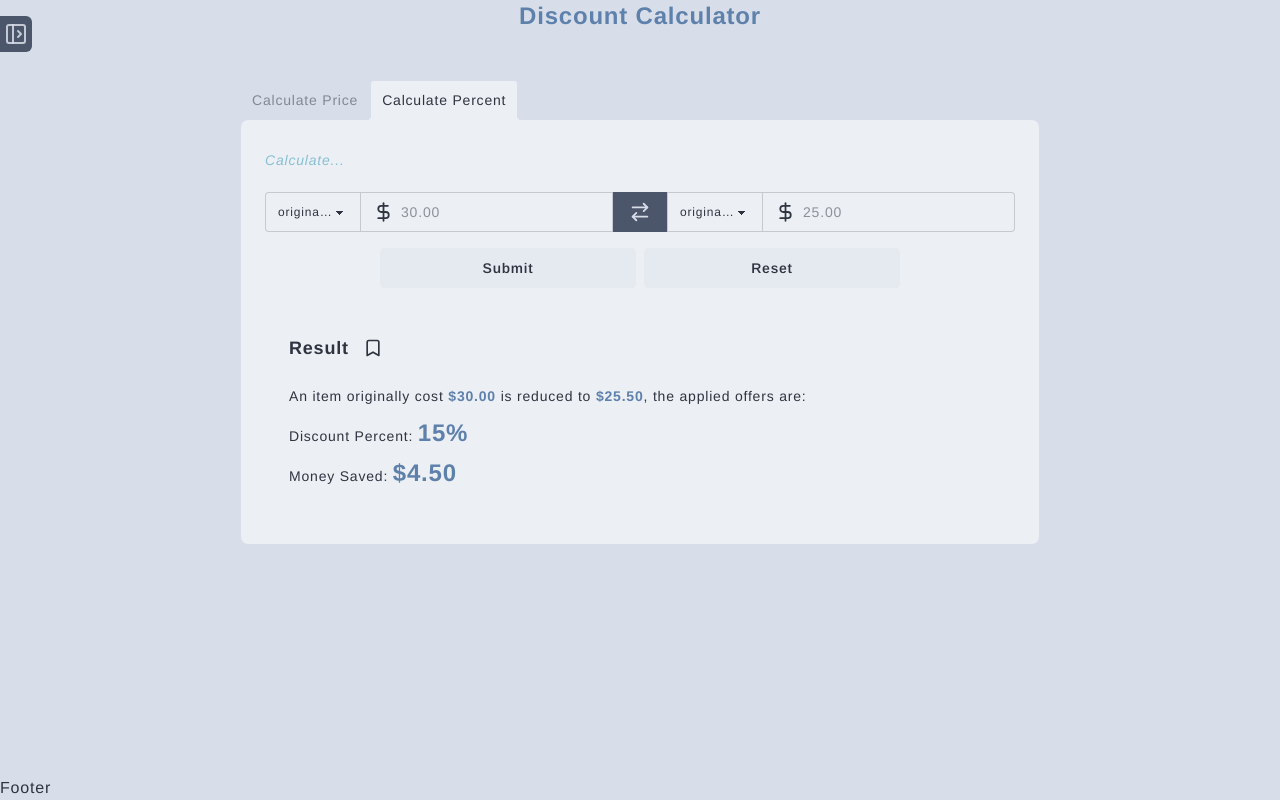
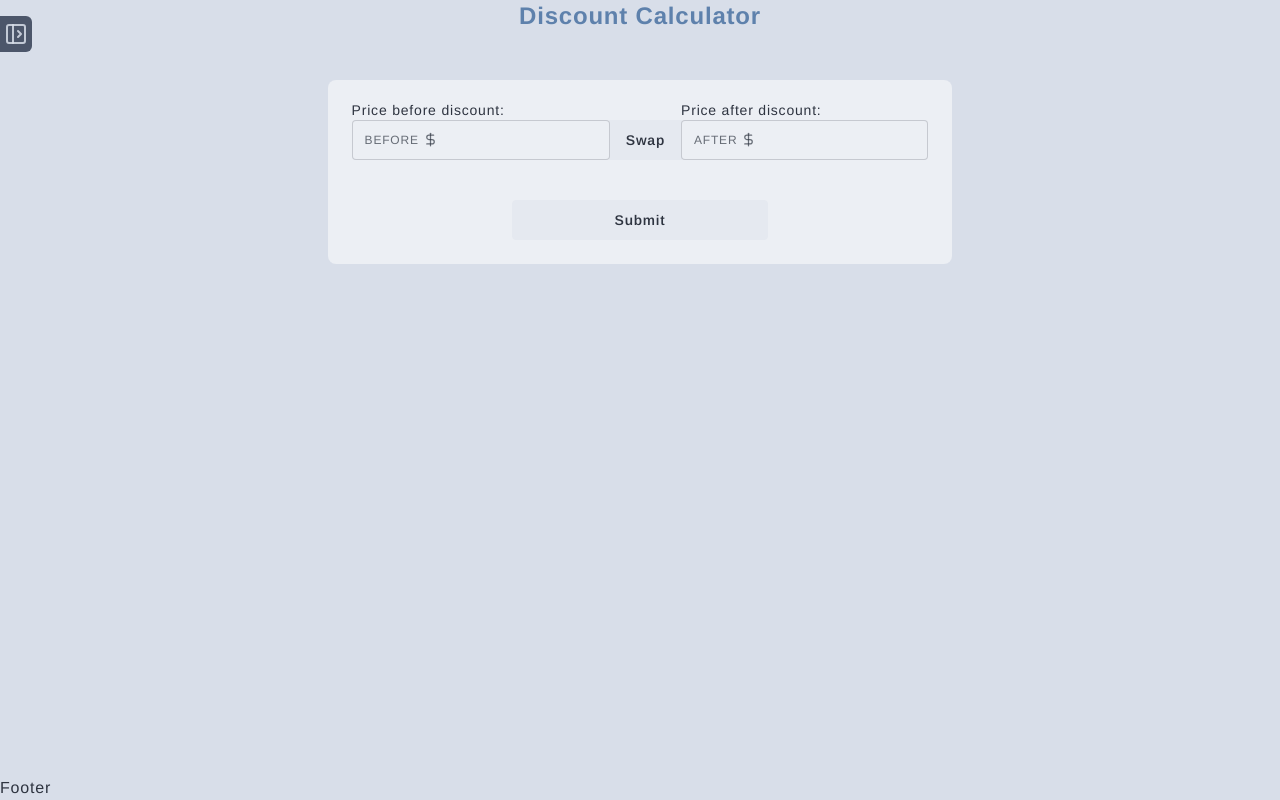
Before and after one commit to doinby/it-adds-up-app, a Next.js app: page / in a window 1280 px wide. Built offline with nearby package versions, Linux system fonts and the light colour scheme.

Commit message:
add test form using React Hook Form

```diff
--- a/app/page.tsx
+++ b/app/page.tsx
@@ -4,6 +4,7 @@ import { useState } from 'react';
 import Tabs from '@/components/ui/Tabs';
 import Sidebar from '@/components/Sidebar';
 import SidebarButton from '@/components/ui/SidebarButton';
+import Form from '@/components/ui/Form';
 
 export default function HomePage() {
 	const [isSidebarClose, setSidebarClose] = useState(true);
@@ -20,7 +21,10 @@ export default function HomePage() {
 				<h1 className='text-primary text-center text-2xl'>
 					Discount Calculator
 				</h1>
-				<Tabs />
+
+				{/* <Tabs /> */}
+
+				<Form />
 			</main>
 		</>
 	);
--- /dev/null
+++ b/components/ui/Form.tsx
@@ -0,0 +1,99 @@
+import { SubmitHandler, useForm } from 'react-hook-form';
+import { DollarSign } from 'lucide-react';
+import classNames from 'classnames';
+
+interface FormInputInterface {
+	beforePriceInput: string;
+	afterPriceInput: string;
+}
+
+export default function Form() {
+	const REGEX_FLOAT = /^[+-]?([0-9]+([.][0-9]*)?|[.][0-9]+)$/g;
+	const INPUT_CONSTRAINTS = {
+		required: {
+			value: true,
+			message: 'Required',
+		},
+		maxLength: {
+			value: 10,
+			message: 'Price must be less than 1 billions',
+		},
+		pattern: {
+			value: REGEX_FLOAT,
+			message: 'Value of 0-9 is required',
+		},
+	};
+
+	const {
+		register,
+		handleSubmit,
+		formState: { errors },
+	} = useForm<FormInputInterface>();
+	const onSubmit: SubmitHandler<FormInputInterface> = (data) =>
+		console.log(data);
+
+	return (
+		<section className='card bg-base-100'>
+			<form
+				onSubmit={handleSubmit(onSubmit)}
+				className='card-body flex flex-col gap-6 items-center'
+			>
+				<div className='join my-4'>
+					<div className='relative join-item'>
+						<p className='absolute left-0 top-[-20px] text-sm'>
+							Price before discount:
+						</p>
+						<label
+							className={classNames({
+								'input text-xs text-base-content/70': true,
+								'border-2 border-error': errors.beforePriceInput,
+							})}
+						>
+							<span className='flex gap-1'>
+								BEFORE
+								<DollarSign size={15} />
+							</span>
+							<input
+								{...register('beforePriceInput', INPUT_CONSTRAINTS)}
+								type='text'
+							/>
+						</label>
+						<p className='absolute right-0 bottom-[-24px] text-sm text-error'>
+							{errors.beforePriceInput?.message}
+						</p>
+					</div>
+
+					<button type='button' className='join-item btn'>
+						Swap
+					</button>
+
+					<div className='relative join-item'>
+						<p className='absolute left-0 top-[-20px] text-sm'>
+							Price after discount:
+						</p>
+						<label
+							className={classNames({
+								'input text-xs text-base-content/70': true,
+								'border-2 border-error': errors.afterPriceInput,
+							})}
+						>
+							<span className='flex gap-1'>
+								AFTER
+								<DollarSign size={15} />
+							</span>
+							<input
+								{...register('afterPriceInput', INPUT_CONSTRAINTS)}
+								type='text'
+							/>
+							<p className='absolute right-0 bottom-[-24px] text-sm text-error'>
+								{errors.afterPriceInput?.message}
+							</p>
+						</label>
+					</div>
+				</div>
+
+				<input type='submit' className='btn btn-wide' />
+			</form>
+		</section>
+	);
+}
--- a/package.json
+++ b/package.json
@@ -14,7 +14,8 @@
     "lucide-react": "^0.536.0",
     "next": "15.4.5",
     "react": "19.1.0",
-    "react-dom": "19.1.0"
+    "react-dom": "19.1.0",
+    "react-hook-form": "^7.62.0"
   },
   "devDependencies": {
     "@eslint/eslintrc": "^3",
```
Also changed, not shown: 1 other file (tests, documents, lock files or other folders).
